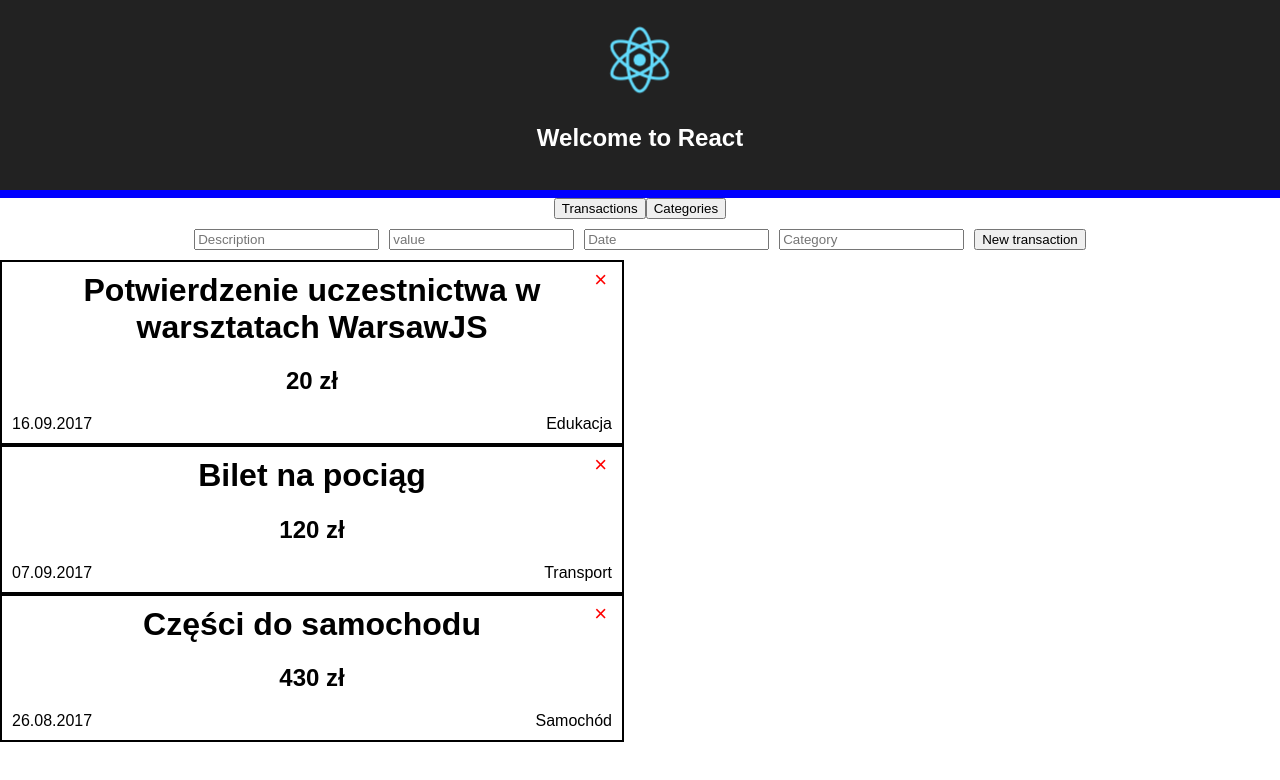
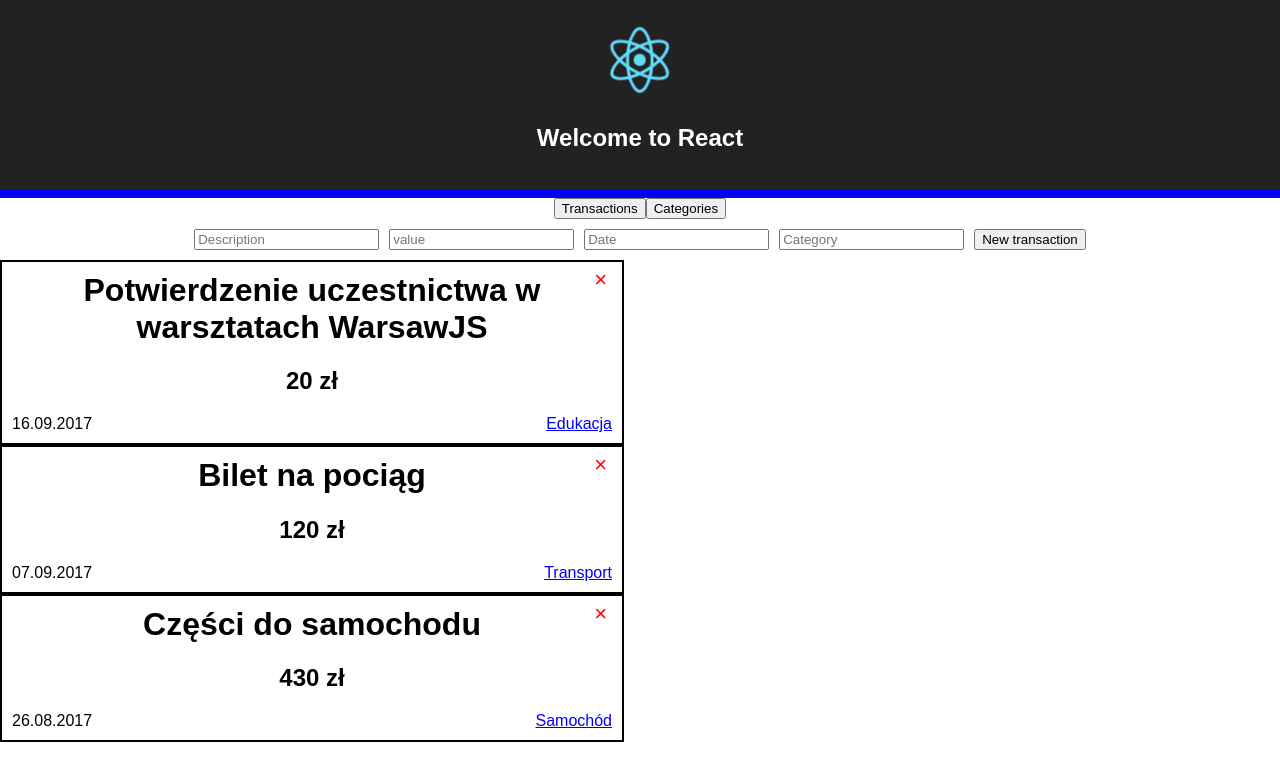
Before and after one commit to Flixow/warsawjs-workshop-10-budget, a React (Create React App) app: page / in a window 1280 px wide. Shown: the top 780 px of the page. Built offline with nearby package versions, Linux system fonts and the light colour scheme.

Commit message:
Connect transaction to the category

```diff
--- a/src/App.css
+++ b/src/App.css
@@ -22,6 +22,12 @@
 @keyframes App-logo-spin {
   from { transform: rotate(0deg); }
   to { transform: rotate(360deg); }
+}
+
+.link {
+  color: blue;
+  text-decoration: underline;
+  cursor: pointer;
 }
 
 .Transaction-card,
@@ -66,13 +72,13 @@
   border-color: red;
 }
 
-.Category-card h2 span {
+.Category-card__value {
   border-radius: 3px;
   padding: 3px 5px;
   border: 3px solid transparent;
 }
 
-.Category-card h2 span:hover {
+.Category-card__value--editable:hover {
   border: 3px solid #CEE5FE;
 }
 
--- a/src/App.js
+++ b/src/App.js
@@ -10,6 +10,7 @@ import './App.css';
 class App extends Component {
   state = {
     currentView: 'transactions',
+    selectedCategory: null,
     transactions: [
       {
         id: 1,
@@ -102,11 +103,18 @@ class App extends Component {
   }
 
   handleChangeView = (view) => {
-    this.setState({ currentView: view });
+    this.setState({
+      currentView: view,
+      selectedCategory: null
+    });
+  }
+
+  handleSetCategory = (name) => {
+    this.setState({ selectedCategory: name });
   }
 
   render() {
-    const { transactions, categories, currentView } = this.state;
+    const { transactions, categories, currentView, selectedCategory } = this.state;
 
     return (
       <div className="App">
@@ -118,11 +126,14 @@ class App extends Component {
           <button onClick={() => this.handleChangeView('transactions')}>Transactions</button>
           <button onClick={() => this.handleChangeView('categories')}>Categories</button>
         </div>
-        {currentView === 'transactions' ? (
+        {currentView === 'transactions' || !!selectedCategory ? (
           <TransactionList
             items={transactions}
             onRemoveTransaction={this.handleRemoveTransaction}
             onAddTransaction={this.handleAddTransaction}
+            setCategory={this.handleSetCategory}
+            selectedCategory={selectedCategory}
+            categories={categories}
           />
         ) : (
           <CategoryList
@@ -130,6 +141,8 @@ class App extends Component {
             handleChangeCategoryBudget={this.handleChangeCategoryBudget}
             onRemoveCategory={this.handleRemoveCategory}
             onAddCategory={this.handleAddCategory}
+            setCategory={this.handleSetCategory}
+            selectedCategory={selectedCategory}
           />
         )}
       </div>
--- a/src/components/category-card.js
+++ b/src/components/category-card.js
@@ -32,19 +32,28 @@ class CategoryCard extends Component {
   render() {
     const {
       item: { id, budgeted, name, activity },
-      onRemoveCategory
+      onRemoveCategory,
+      setCategory,
+      readOnly
     } = this.props;
     const { editMode } = this.state;
 
     return (
       <div className="Category-card">
-        <div
-          className="Category-card__Remove"
-          onClick={() => onRemoveCategory({ id })}
+        {!readOnly && (
+          <div
+            className="Category-card__Remove"
+            onClick={() => onRemoveCategory({ id })}
+          >
+            &times;
+          </div>
+        )}
+        <h1
+          className='link'
+          onClick={() => setCategory(name)}
         >
-          &times;
-        </div>
-        <h1>{name}</h1>
+          {name}
+        </h1>
         <h2>Budgeted:
         {editMode ? (
           <input
@@ -56,7 +65,15 @@ class CategoryCard extends Component {
             onKeyPress={this.handleKeyPress}
           />
         ) : (
-          <span onClick={this.handleChangeEditMode}>{budgeted}</span>
+          <span
+            onClick={!readOnly && this.handleChangeEditMode}
+            className={`
+              Category-card__value
+              ${!readOnly ? 'Category-card__value--editable' : ''}
+            `}
+          >
+            {budgeted}
+          </span>
         )}
          zł
         </h2>
--- a/src/components/category-list.js
+++ b/src/components/category-list.js
@@ -4,7 +4,8 @@ import CategoryCard from './category-card';
 import CategoryForm from './category-form';
 
 const CategoryList = ({
-  items, onRemoveCategory, onAddCategory, handleChangeCategoryBudget
+  items, onRemoveCategory, onAddCategory, handleChangeCategoryBudget,
+  setCategory
 }) => (
   <div>
     <CategoryForm onSubmit={onAddCategory} />
@@ -14,6 +15,7 @@ const CategoryList = ({
         item={item}
         onRemoveCategory={onRemoveCategory}
         handleChangeCategoryBudget={handleChangeCategoryBudget}
+        setCategory={setCategory}
       />
     ))}
   </div>
--- a/src/components/transaction-card.js
+++ b/src/components/transaction-card.js
@@ -3,7 +3,8 @@ import PropTypes from 'prop-types';
 
 const TransactionCard = ({
   item: { id, description, value, date, category },
-  onRemoveTransaction
+  onRemoveTransaction,
+  setCategory
 }) => (
   <div className="Transaction-card">
     <div
@@ -16,7 +17,12 @@ const TransactionCard = ({
     <h2>{value} zł</h2>
     <div className='Transaction-card__metadata'>
       <span>{date}</span>
-      <span>{category}</span>
+      <span
+        className='link'
+        onClick={() => setCategory(category)}
+      >
+        {category}
+      </span>
     </div>
   </div>
 );
--- a/src/components/transaction-list.js
+++ b/src/components/transaction-list.js
@@ -2,19 +2,34 @@ import React from 'react';
 import PropTypes from 'prop-types';
 import TransactionCard from './transaction-card';
 import TransactionForm from './transaction-form';
+import CategoryCard from './category-card';
 
-const TransactionList = ({ items, onRemoveTransaction, onAddTransaction }) => (
+const TransactionList = ({
+  items, onRemoveTransaction, onAddTransaction, setCategory, selectedCategory,
+  categories
+}) => {
+  const currentCategory = categories.find(category => category.name === selectedCategory)
+
+  return (
     <div>
       <TransactionForm onSubmit={onAddTransaction} />
-    {items.map(item => (
+      {currentCategory && (
+        <CategoryCard readOnly item={currentCategory} />
+      )}
+      {items
+        .filter(item => selectedCategory? item.category === selectedCategory : true)
+        .map(item => (
           <TransactionCard
             key={item.id}
             item={item}
             onRemoveTransaction={onRemoveTransaction}
+            setCategory={setCategory}
           />
-    ))}
+        )
+      )}
     </div>
-);
+  )
+}
 
 TransactionList.propTypes = {
   items: PropTypes.array.isRequired
```
Also changed, not shown: 1 other file (tests, documents, lock files or other folders). Lines whose indentation alone changed are shown as unchanged.
